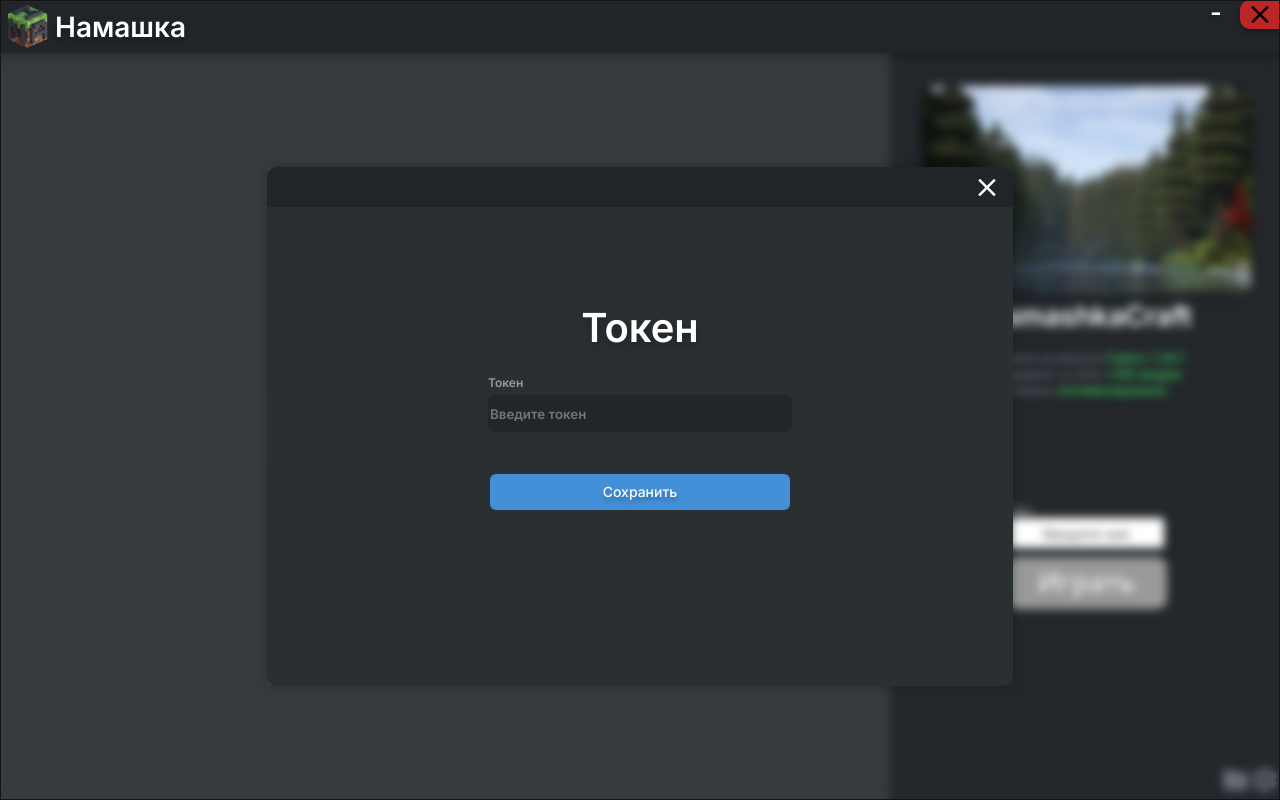
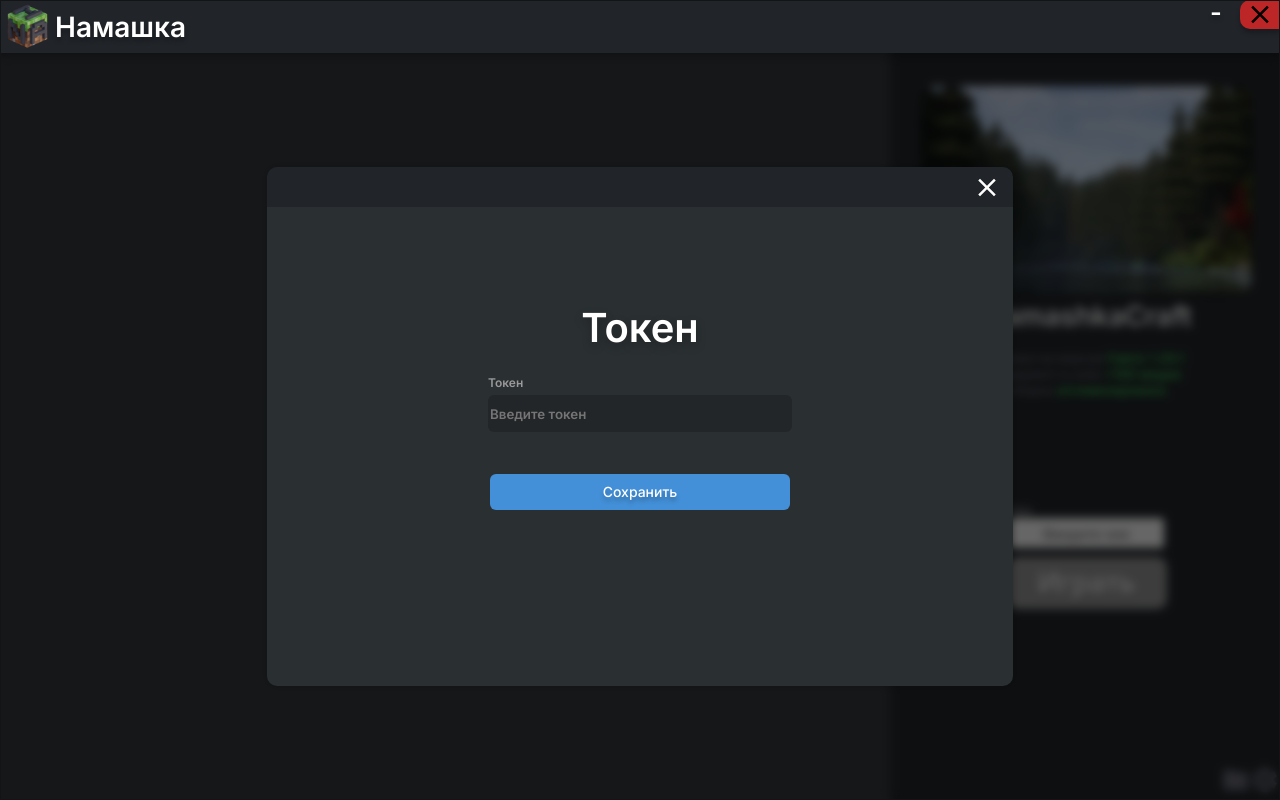
Before and after one commit to Levionid/NamashkaLauncherTauri, a Svelte app: page / in a window 1280 px wide. Both pictures are taken after a click on the button "Ввести токен". Built offline with nearby package versions, Linux system fonts and the light colour scheme.

Commit message:
Fixed save button

```diff
--- a/src/MainMenu.svelte
+++ b/src/MainMenu.svelte
@@ -36,11 +36,12 @@
 
             if (usernameInput.value.trim() === '') {
                 errorFeedback.textContent = 'Введите токен!';
-                return;
+                return false;
             }
 
-            toggleTokenInput();
         }
+
+        return true;
     }
 
     async function startMinecraftLoader() {
@@ -88,17 +89,23 @@
         }
     }
 
-    function toggleTokenInput() {
+    async function toggleTokenInput() {
         showTokenInput = !showTokenInput;
+        const overlay = document.querySelector('.overlay');
+        if (overlay) {
+            overlay.classList.toggle('active', showTokenInput);
+        }
     }
 
     async function saveLauncherOptions() {
-        const min_jvm_argument = "-Xms0M";
-        const max_jvm_argument = "-Xmx3000M";
+        const min_jvm_argument = "0";
+        const max_jvm_argument = "3000";
         const tokenInput = document.querySelector('.namashka-craft-token-input') as HTMLInputElement;
         const tokenInputString = tokenInput.value.trim();
         console.log("Token:", tokenInputString);
+        checkTokenInput();
 
+        if (tokenInputString) {
             try {
                 await invoke('save_launcher_options', {
                     username: "",
@@ -108,9 +115,14 @@
                 });
 
                 console.log('Launcher options saved successfully.');
+
+                checkLauncherOptions();
+                toggleTokenInput();
             } catch (error) {
                 console.error('Failed to save launcher options:', error);
             }
+        }
+
     }
 
     async function saveUsername() {
@@ -165,8 +177,7 @@
             <button class="namashka-craft-authorization-button" on:click={toggleTokenInput}>Ввести токен</button>
         {/if}
     </div>
-    {#if showTokenInput}
-        <div class="overlay">
+    <div class="overlay {showTokenInput ? 'active' : ''}">
         <div class="namashka-craft-token">
             <div class="namashka-craft-token-header">
                 <button class="close-button" on:click={toggleTokenInput}>
@@ -182,13 +193,12 @@
                         <div class="namashka-craft-token-text">Токен</div>
                         <input class="namashka-craft-token-input" type="text" maxlength="70" placeholder="Введите токен">
                     </div>
-                        <button class="namashka-craft-save-button" on:click={saveLauncherOptions} on:click={checkTokenInput} on:click={checkLauncherOptions}>Сохранить</button>
+                    <button class="namashka-craft-save-button" on:click={saveLauncherOptions}>Сохранить</button>
                     <div class="namashka-craft-token-error-feedback"></div>
                 </div>
             </div>
         </div>
     </div>
-    {/if}
     <aside class="namashka-craft-tab">
         <div class="namashka-craft">
             <img class="namashka-craft-tab-image" src={namashkaCraftTabImage} alt="NamashkaCraftTabImage">
@@ -434,13 +444,24 @@
         justify-content: center;
         align-items: center;
         flex-direction: column;
-        backdrop-filter: blur(5px);
-        z-index: 999; /* Поверх всех остальных элементов */
-        transition: 0.3s;
+        backdrop-filter: blur(0);
+        background-color: rgba(0, 0, 0, 0);
+        z-index: 999;
+        opacity: 0; /* Initially transparent */
+        visibility: hidden; /* Initially hidden */
+        transition: opacity 0.3s, background-color 0.3s; /* Smooth transitions */
+    }
+
+    .overlay.active {
+        opacity: 1; /* Fully visible */
+        visibility: visible; /* Make visible */
+        backdrop-filter: blur(5px); /* Apply blur effect */
+        background-color: rgba(0, 0, 0, 0.6); /* Darken the background */
     }
 
     .namashka-craft-token {
         box-shadow: 0 0 10px var(--shadow-color);
+        border-radius: 10px;
     }
 
     .namashka-craft-token-main {
```
Also changed, not shown: src-tauri/launcherOptions.txt, 1 other file (tests, documents, lock files or other folders). Lines whose indentation alone changed are shown as unchanged.
